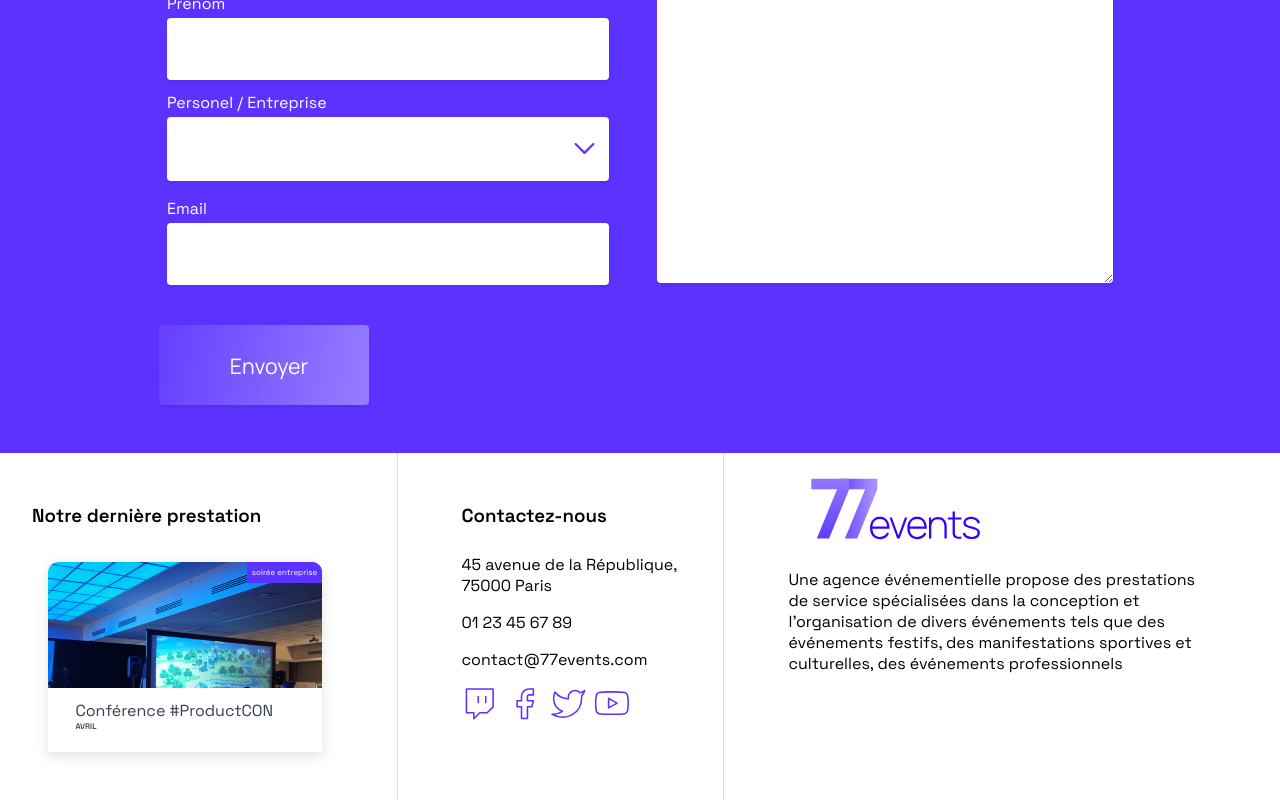
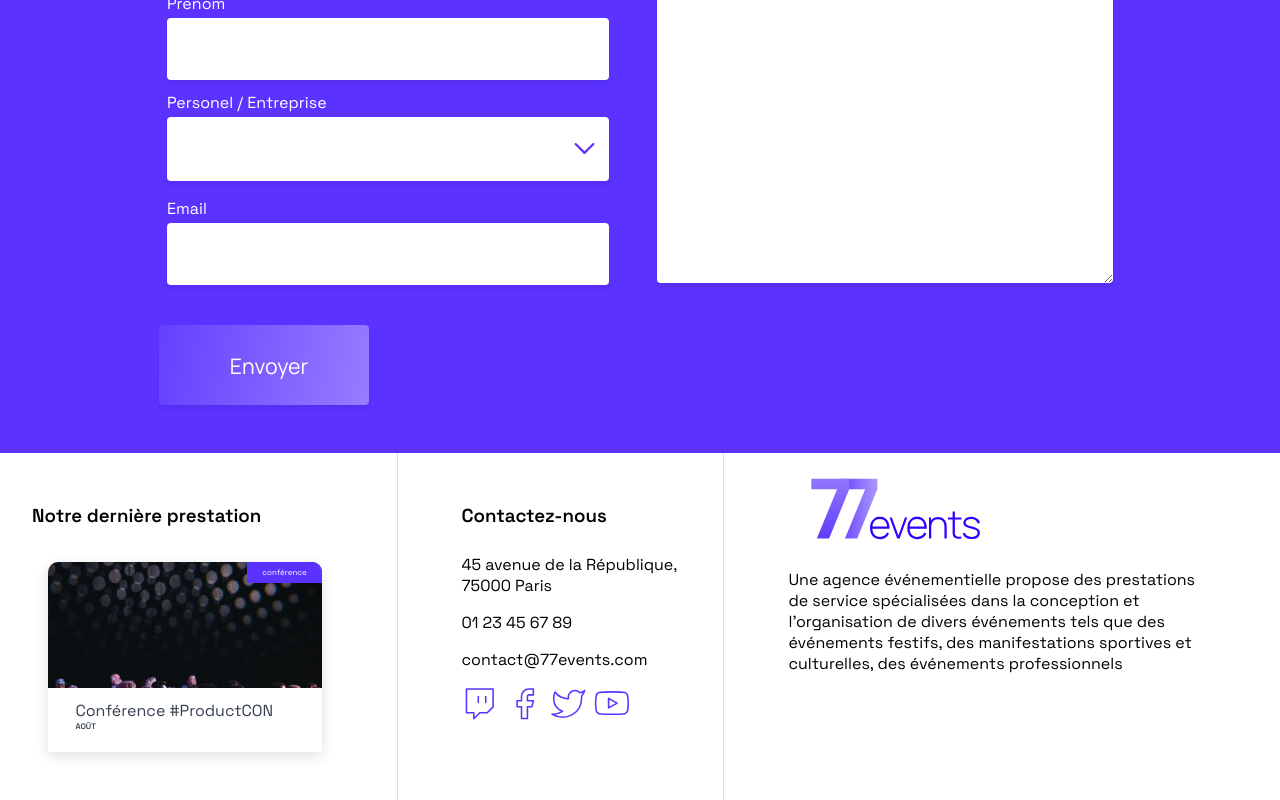
Before and after one commit to Thibaut18/P-10_Debug, a React (Create React App) app: page / in a window 1280 px wide. Shown: the part 5660-6460 px from the top of the page. Built offline with nearby package versions, Linux system fonts and the light colour scheme.

Commit message:
modifications suite à la soutenance (lastevent + correction du setTimeout)

```diff
--- a/src/containers/Slider/index.js
+++ b/src/containers/Slider/index.js
@@ -11,19 +11,15 @@ const Slider = () => {
     new Date(evtA.date) < new Date(evtB.date) ? -1 : 1
   );
   const nextCard = () => {
-      setTimeout(() => {
-      setIndex((index + 1) % (byDateDesc?.length || 0));
+    const timer = setTimeout(() => {
+      setIndex((currentIndex) => (currentIndex + 1) % (byDateDesc?.length || 1));
     }, 5000);
+    return timer;
   };
-    /* setTimeout(
-      () => setIndex(index < byDateDesc.length ? index + 1 : 0),
-      5000
-    );
-  }; */
 
   useEffect(() => {
     const timer = nextCard();
-    return () => clearTimeout(timer); // nettoyage du timeout
+    return () => clearTimeout(timer);
   }, [index, byDateDesc]);
 
   /* Modifs des keys */
--- a/src/pages/Home/index.js
+++ b/src/pages/Home/index.js
@@ -15,7 +15,9 @@ import { useData } from "../../contexts/DataContext";
 const Page = () => {
   /* Correction affichage image de la dernière prestation */
   const { data } = useData();
-  const lastEvent = data?.events?.[data.events.length - 1] || null;
+  /* Correction affichage dernier évènement via date */
+  const sortedEvents = [...(data?.events || [])].sort((a, b) => new Date(b.date) - new Date(a.date));
+  const lastEvent = sortedEvents[0] || null;
   return <>
     <header>
       <Menu />
```
